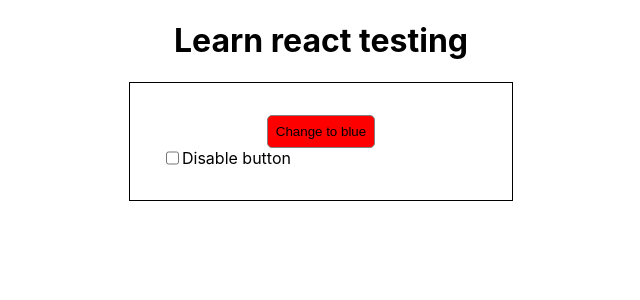
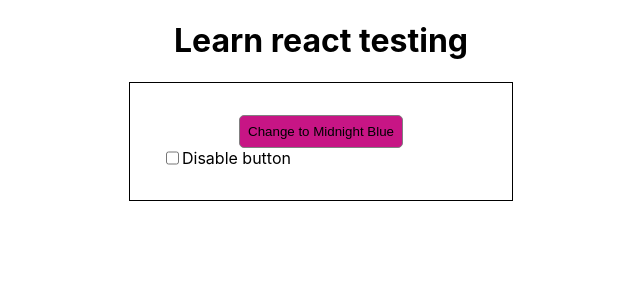
Before and after one commit to kedar512/react-testing-jest-testing-library, a React (Create React App) app: page / in a window 1280 px wide. Shown: the top 300 px of the page, without its empty margins (319-959 px from the left). Built offline with nearby package versions, Linux system fonts and the light colour scheme.

Commit message:
Added changes to colors

```diff
--- a/src/ColorButton/ColorButton.js
+++ b/src/ColorButton/ColorButton.js
@@ -9,22 +9,22 @@ export function replaceCamelCaseWithSpaces (colorName) {
 class ColorButton extends React.Component {
 
     state = {
-        color: 'red',
-        colorInText: 'blue',
+        color: 'MediumVioletRed',
+        colorInText: replaceCamelCaseWithSpaces('MidnightBlue'),
         isChecked: false
     }
 
     changeColor = () => {
         this.setState( prevState => {
-            if (prevState.color === 'blue') {
+            if (prevState.color === 'MidnightBlue') {
                 return {
-                    color: 'red',
-                    colorInText: 'blue'
+                    color: 'MediumVioletRed',
+                    colorInText: replaceCamelCaseWithSpaces('MidnightBlue')
                 }
             } else {
                 return {
-                    color: 'blue',
-                    colorInText: 'red'
+                    color: 'MidnightBlue',
+                    colorInText: replaceCamelCaseWithSpaces('MediumVioletRed')
                 }
             }
         });
```
Also changed, not shown: 1 other file (tests, documents, lock files or other folders).
